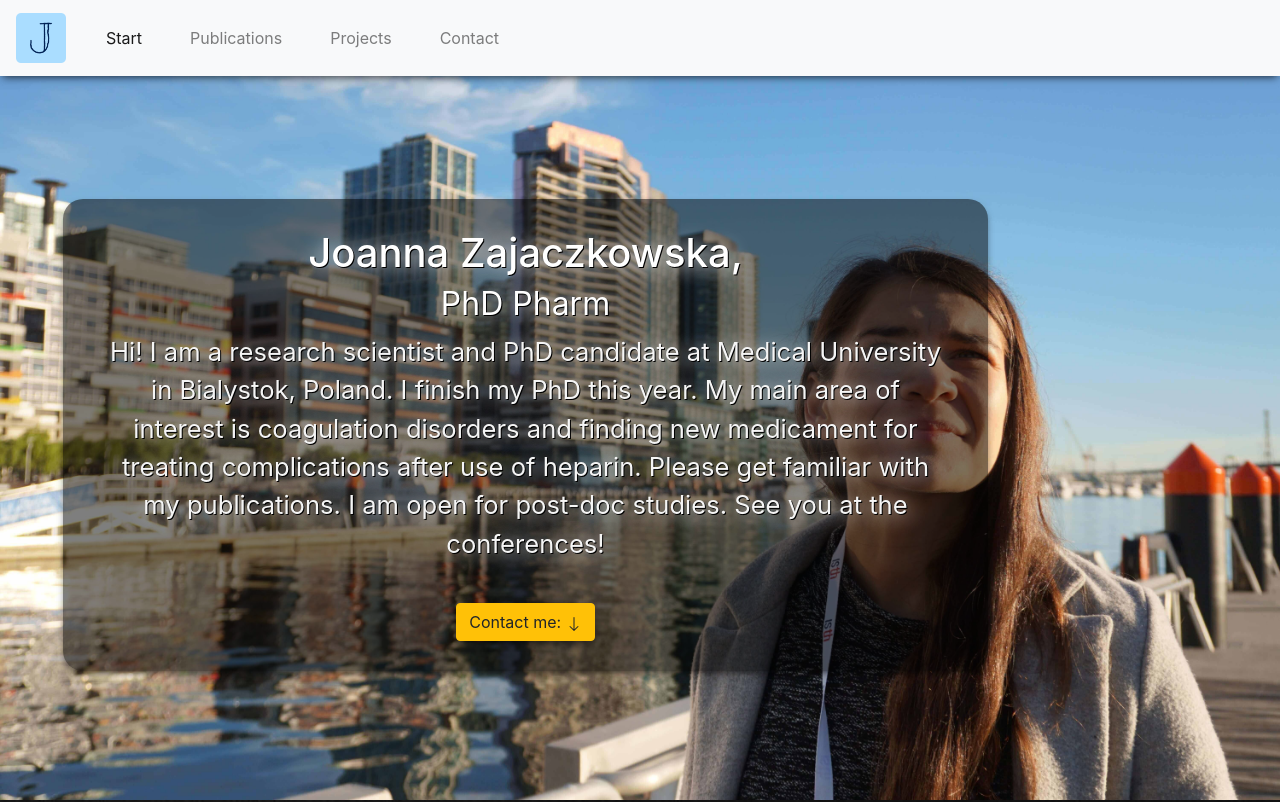
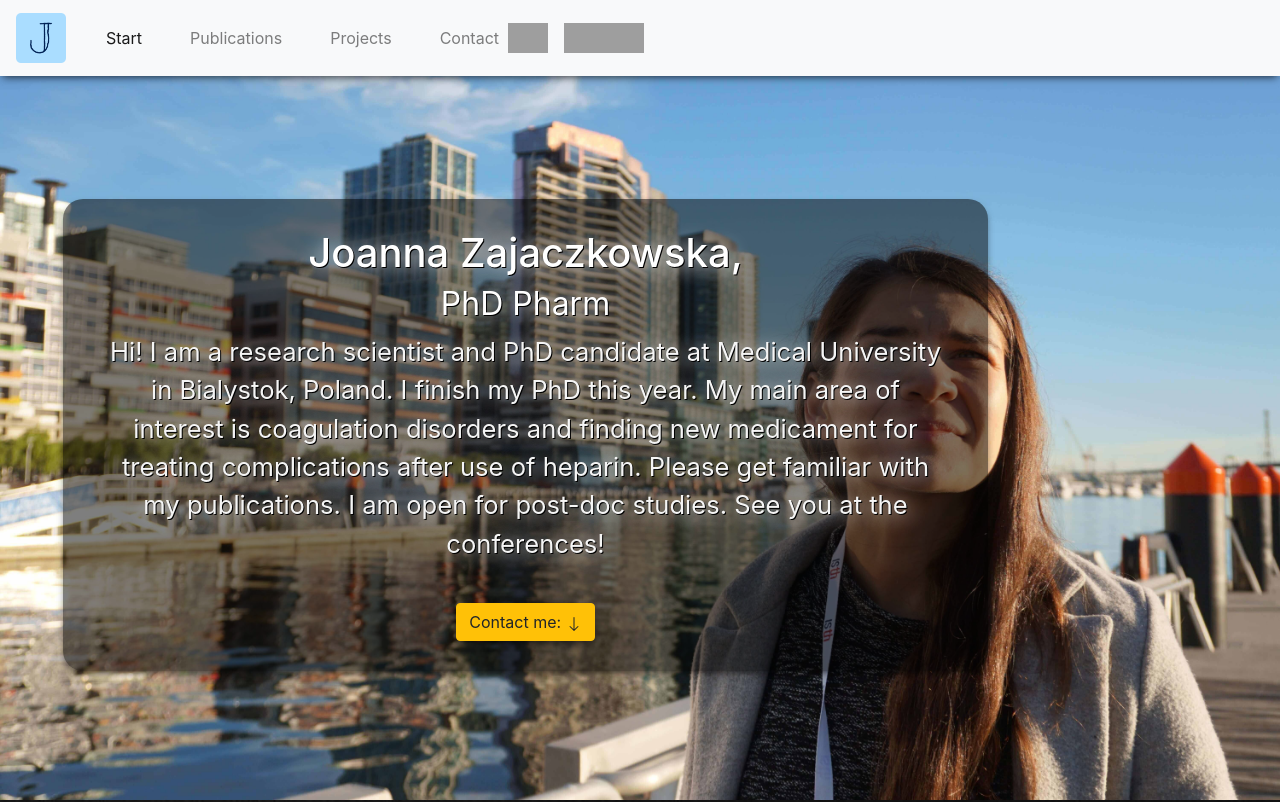
Before and after one commit to StaszekZ/joannaWebsite, a plain HTML site: page index.html in a window 1280 px wide. Shown: the top 802 px of the page. Drawn offline with nearby package versions, Linux system fonts and the light colour scheme; grey boxes are pictures that could not be loaded.

Commit message:
added icons in navbar

```diff
--- a/css/main.scss
+++ b/css/main.scss
@@ -15,8 +15,15 @@
   padding-top: 70px;
 }
 
-.nav__bor {
-  box-shadow: 0px 4px 8px -3px rgba(0, 0, 0, 0.75)
+.nav {
+  &__bor {
+    box-shadow: 0px 4px 8px -3px rgba(0, 0, 0, 0.75)
+  }
+
+  &__socialIcon {
+    width: 40px;
+    height: auto;
+  }
 }
 
 .hero {
--- a/index.html
+++ b/index.html
@@ -13,6 +13,32 @@
 </head>
 
 <body>
+	<nav class="navbar fixed-top navbar-expand-md bg-light navbar-light nav__bor">
+		<a href="#hero" class="navbar-brand">
+			<img src="./img/asia/android-chrome-192x192.png" class="m-0 hero__img" /> </a>
+		<button class="navbar-toggler" type="button" data-target="#nav" data-toggle="collapse" aria-controls="#nav"
+			aria-expanded="false" aria-label="toggle navigation">
+			<span class="navbar-toggler-icon"></span>
+		</button>
+		<div class="navbar-collapse collapse collapse-on-click" id="nav">
+			<div class="nav navbar-nav mr-auto">
+				<a class="nav-link active mr-3 ml-3" href="#hero"><span class="sr-only">current</span>Start</a>
+				<!-- <a class="nav-link" href="#aboutme">About Me</a> -->
+				<a class="nav-link mr-3 ml-3" href="#publications">Publications </a>
+				<a class="nav-link mr-3 ml-3" href="#projects">Projects</a>
+				<a class="nav-link mr-3 ml-3" href="#contact">Contact</a>
+				<div class="row align-self-center ">
+					<a href="https://www.researchgate.net/profile/Joanna_Miklosz" class="mr-3"> <img
+							src="https://img.icons8.com/windows/64/000000/researchgate.png" class="nav__socialIcon" /> </a>
+
+					<a href="https://scholar.google.pl/citations?user=xamzqDYAAAAJ&hl=pl"><img
+							src="https://img.icons8.com/ios/50/000000/google-scholar--v2.png" class="nav__socialIcon" /></a>
+					<a href="https://www.linkedin.com/in/joanna-mik%C5%82osz-402540162/?originalSubdomain=pl"><img
+							src="https://img.icons8.com/ios/50/000000/linkedin.png" class="nav__socialIcon" /></a>
+				</div>
+			</div>
+		</div>
+	</nav>
 	<section id="hero" class="hero">
 		<div class="container ml-xl-5">
 			<div class="hero__text col-12 col-xl-10 nav__bor">
@@ -42,23 +68,6 @@
 		</div>
 		</div>
 	</section>
-	<nav class="navbar fixed-top navbar-expand-md bg-light navbar-light nav__bor">
-		<a href="#hero" class="navbar-brand">
-			<img src="./img/asia/android-chrome-192x192.png" class="m-0 hero__img" /> </a>
-		<button class="navbar-toggler" type="button" data-target="#nav" data-toggle="collapse" aria-controls="#nav"
-			aria-expanded="false" aria-label="toggle navigation">
-			<span class="navbar-toggler-icon"></span>
-		</button>
-		<div class="navbar-collapse collapse collapse-on-click" id="nav">
-			<div class="nav navbar-nav mr-auto">
-				<a class="nav-link active mr-3 ml-3" href="#hero">Start</a>
-				<!-- <a class="nav-link" href="#aboutme">About Me</a> -->
-				<a class="nav-link mr-3 ml-3" href="#publications">Publications </a>
-				<a class="nav-link mr-3 ml-3" href="#projects">Projects</a>
-				<a class="nav-link mr-3 ml-3" href="#contact">Contact</a>
-			</div>
-		</div>
-	</nav>
 	<main>
 		<!-- <section id="aboutme">
 			<p>Lorem ipsum dolor sit amet consectetur adipisicing elit. Quos odit necessitatibus quis reprehenderit laboriosam
```
Also changed, not shown: css/main.css, css/main.min.css.
